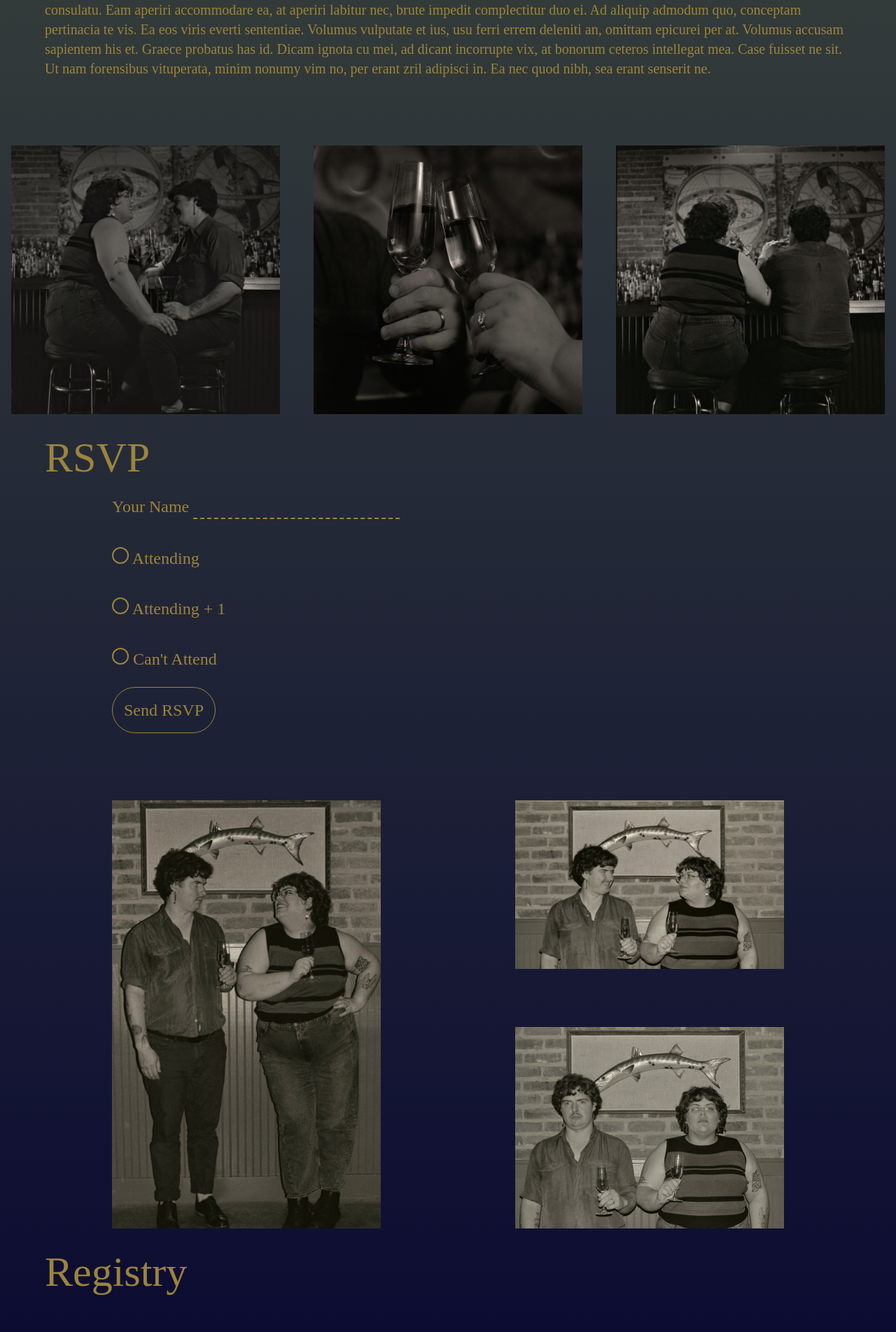
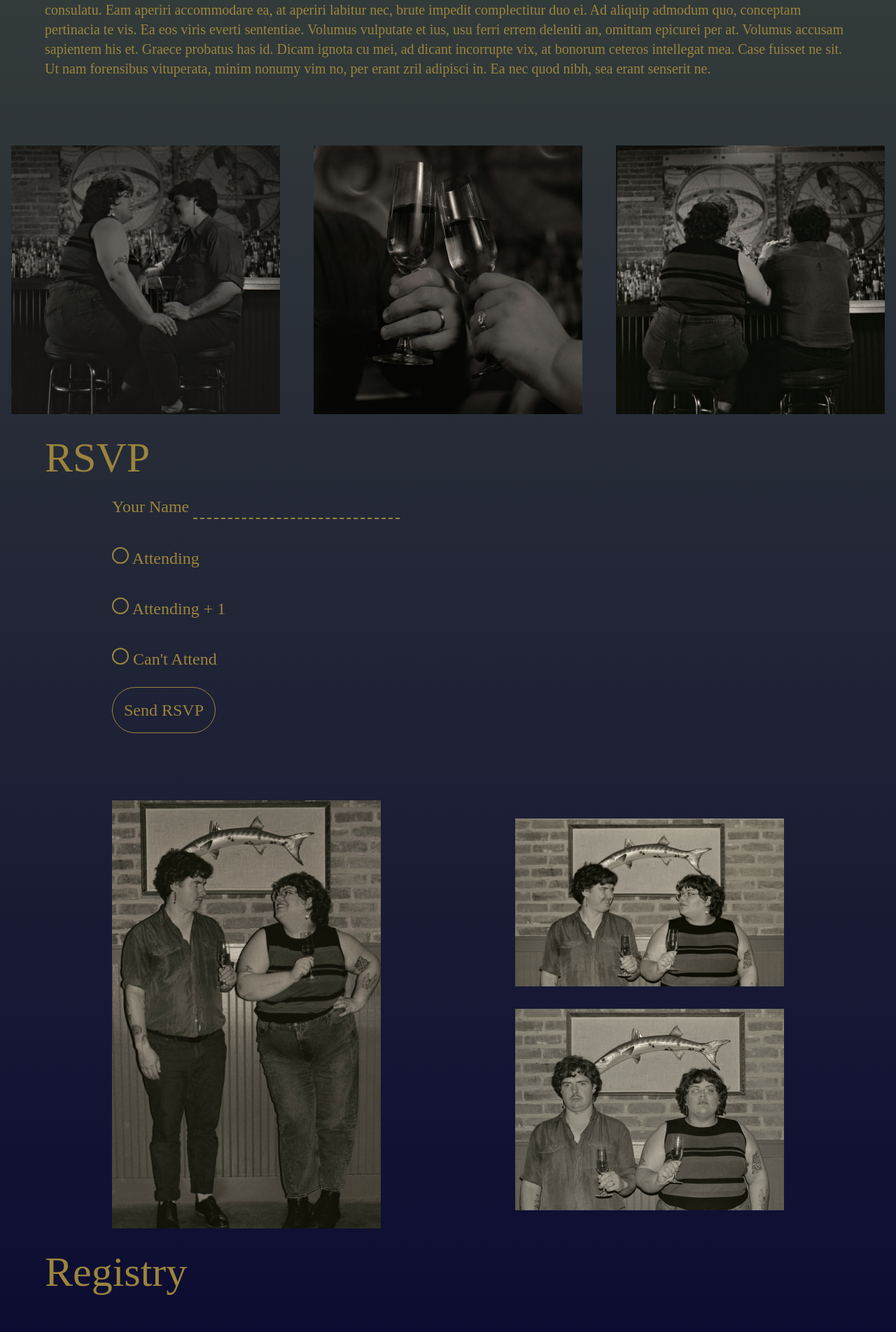
Before and after one commit to whatnotery/wedding, a Jekyll site: the page built from index.md, in a window 1280 px wide. Shown: the part 1239-3143 px from the top of the page at 70% size. Built offline with Jekyll 4.4.1, drawn with Linux system fonts in a browser that asks for light colours; nearby versions of some CDN libraries; some web fonts are replaced.

Commit message:
layout edits

```diff
--- a/_includes/header.html
+++ b/_includes/header.html
@@ -1,8 +1,5 @@
-<div class="w-full">
 <div class="flex flex-col sm:flex-row sm:flex-wrap px-4 sm:px-8">
-        <h1
-            class="font-serif text-5xl lg:text-6xl text-gold mb-4 leading-tight"
-        >
+    <h1 class="font-serif text-5xl lg:text-6xl text-gold mb-4 leading-tight">
         Hannah & Jos
     </h1>
 </div>
@@ -23,4 +20,3 @@
         Reception to follow at Location
     </h2>
 </div>
-</div>
--- a/_layouts/default.html
+++ b/_layouts/default.html
@@ -21,7 +21,7 @@
                 {% include story.html %}
             </section>
             <div
-                class="flex flex-col sm:flex-row justify-evenly gap-4 sm:gap-8 px-4 sm:px-0"
+                class="flex flex-col md:flex-row items-center justify-evenly gap-4 sm:gap-8 px-4 sm:px-0"
             >
                 <img
                     class="aspect-square w-full sm:max-w-sm"
@@ -42,13 +42,13 @@
                 {% include RSVP.html %}
             </section>
             <div
-                class="flex flex-col md:flex-row justify-evenly gap-4 sm:gap-8 pt-8 sm:pt-16 px-4 sm:px-0"
+                class="flex flex-col md:flex-row items-center justify-evenly gap-4 sm:gap-8 pt-8 sm:pt-16 px-4 sm:px-0"
             >
                 <img
                     class="aspect-16/9 w-full sm:max-w-96"
                     src="{{ '/assets/img/rsvp_1.jpg' | relative_url }}"
                 />
-                <div class="flex flex-col gap-4 sm:gap-8 justify-between">
+                <div class="flex flex-col content-between gap-4 sm:gap-8">
                     <img
                         class="w-full sm:max-w-96"
                         src="{{ '/assets/img/rsvp_2.jpg' | relative_url }}"
```
Lines whose indentation alone changed are shown as unchanged.
